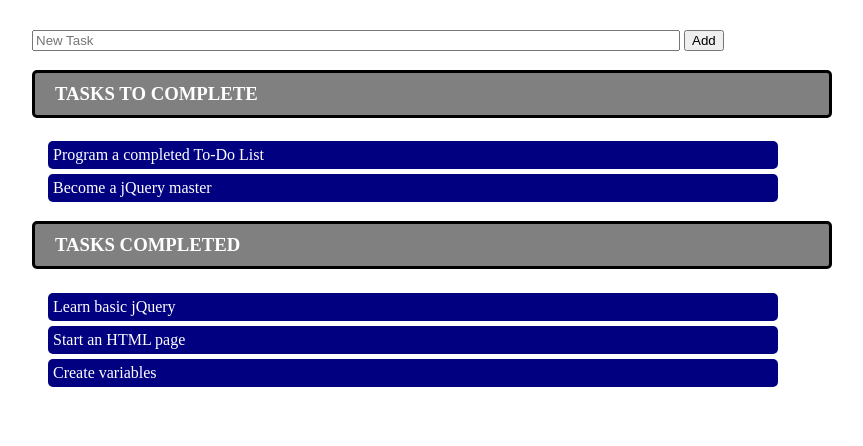
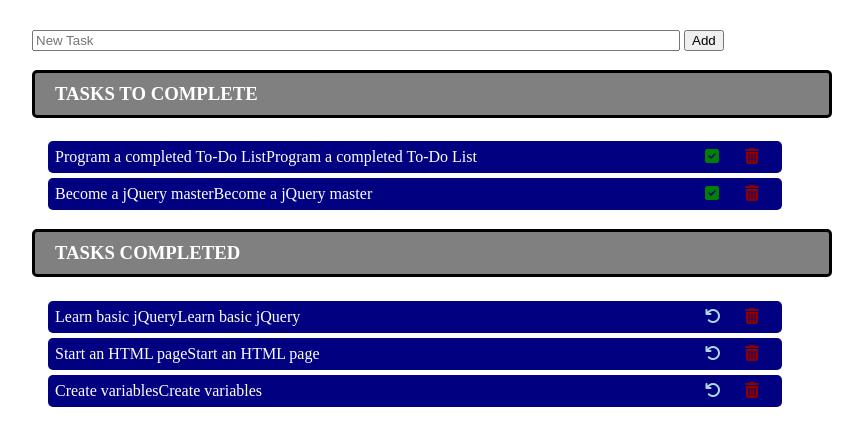
Before and after one commit to drewgoodman/jQuery-ToDoList, a PHP site: page / in a window 1280 px wide. Shown: the part 80-526 px from the top of the page, without its empty margins (208-1071 px from the left). Run offline with PHP 8.4, Linux system fonts and the light colour scheme; some libraries are stand-ins or nearby versions.

Commit message:
added font awesome icons / added document elements in script

```diff
--- a/index.html
+++ b/index.html
@@ -8,6 +8,7 @@
     <title>Master To-Do List</title>
     <link rel="stylesheet" href="styles/body.css">
     <script src="https://ajax.googleapis.com/ajax/libs/jquery/3.4.1/jquery.min.js"></script>
+    <script src="https://kit.fontawesome.com/d58eb19ed0.js"></script>
     <script src="scripts/todo.js"></script>
 </head>
 
@@ -25,16 +26,15 @@
             <form id="todo-form">
                 <input type="text" id="todo-input-text" placeholder="New Task">
                 <button type="submit" id="todo-enter">Add</button>
+
             </form>
         </div>
         <div class="todo-list-container">
             <div class="todo-list" id="todo-priority">
                 <h3>Tasks to Complete</h3>
-                <!-- <div class="task-todo task">Program a dynamic list</div> -->
             </div>
             <div class="todo-list" id="todo-completed">
                 <h3>Tasks Completed</h3>
-                <!-- <div class="task-complete task">Start an HTML page</div> -->
             </div>
         </div>
     </div>
--- a/scripts/todo.js
+++ b/scripts/todo.js
@@ -9,15 +9,24 @@ var taskCompletedList = [
     "Create variables"
 ];
 
-
-
-
 $(document).ready(function() {
 
-    function buildTaskItem(taskString) {
+    function buildTaskItem(taskString, complete=false) {
         var taskAdded = document.createElement("div");
+
+        let updateIcon = document.createElement("i");
+        let trashIcon = document.createElement("i");
+        trashIcon.className="fas fa-trash-alt red-icon icon";
+        complete ? (
+            updateIcon.className="fas fa-undo undo-icon icon"
+        ) : (
+            updateIcon.className="fas fa-check-square green-icon icon"
+        );
+
         taskAdded.className = "task-todo task";
+
         taskAdded.innerHTML = taskString;
+        taskAdded.append(taskString, updateIcon, trashIcon)
         return taskAdded;
     }
 
@@ -26,7 +35,7 @@ $(document).ready(function() {
             $("#todo-priority").append(buildTaskItem(taskPrimaryList[task]));
         };
         for (task in taskCompletedList) {
-            $("#todo-completed").append(buildTaskItem(taskCompletedList[task]));
+            $("#todo-completed").append(buildTaskItem(taskCompletedList[task],true));
         };
         updateTaskCount();
     }
@@ -39,11 +48,9 @@ $(document).ready(function() {
     $("#todo-form").submit(function(event) {
         event.preventDefault();
         newTaskText = $("#todo-input-text").val();
-
         taskPrimaryList.unshift(newTaskText);
         $("#todo-priority").first().append(buildTaskItem(newTaskText));
         updateTaskCount();
-
         $("#todo-input-text").val("");
     })
 
--- a/styles/body.css
+++ b/styles/body.css
@@ -77,4 +77,45 @@ h1 {
     border-radius: 5px;
     background-color: navy;
     padding: 5px;
+    display: grid;
+    grid-template-columns: 1fr 30px 30px;
+    grid-column-gap: 10px;
+    transition: .4s all ease-in-out;
+    border: 2px solid transparent;
+
 }
+
+.task:hover {
+    background-color: black;
+}
+
+.icon {
+    font-size: 1em;
+    transition: .3s all ease-in-out;
+    cursor: pointer;
+}
+
+.green-icon {
+    color: green;
+}
+
+.green-icon:hover {
+    color: lightgreen;
+}
+
+.red-icon {
+    color: darkred;
+}
+
+.red-icon:hover {
+    color: red;
+}
+
+
+.undo-icon {
+    color: lightblue;
+}
+
+.undo-icon:hover {
+    color: lightgreen;
+}
```
